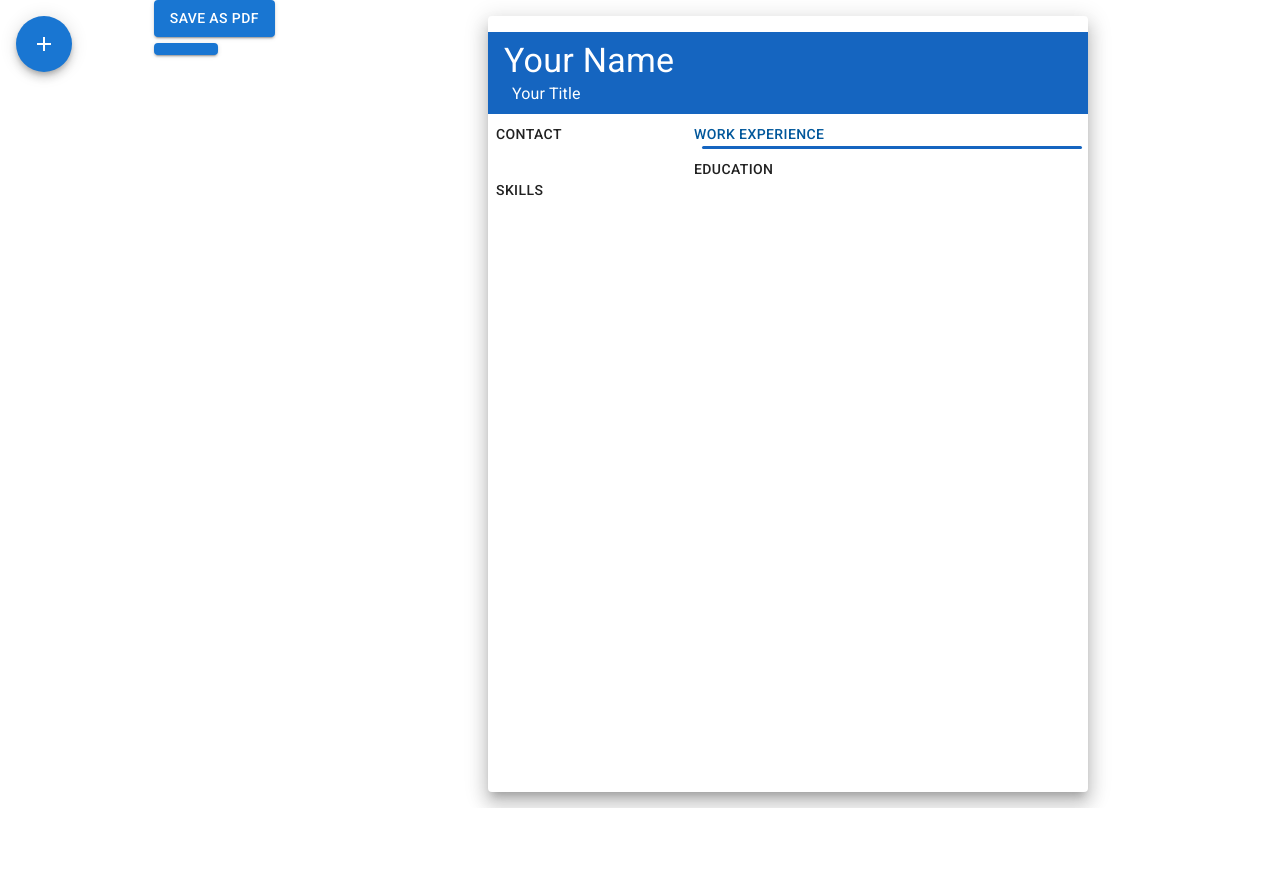
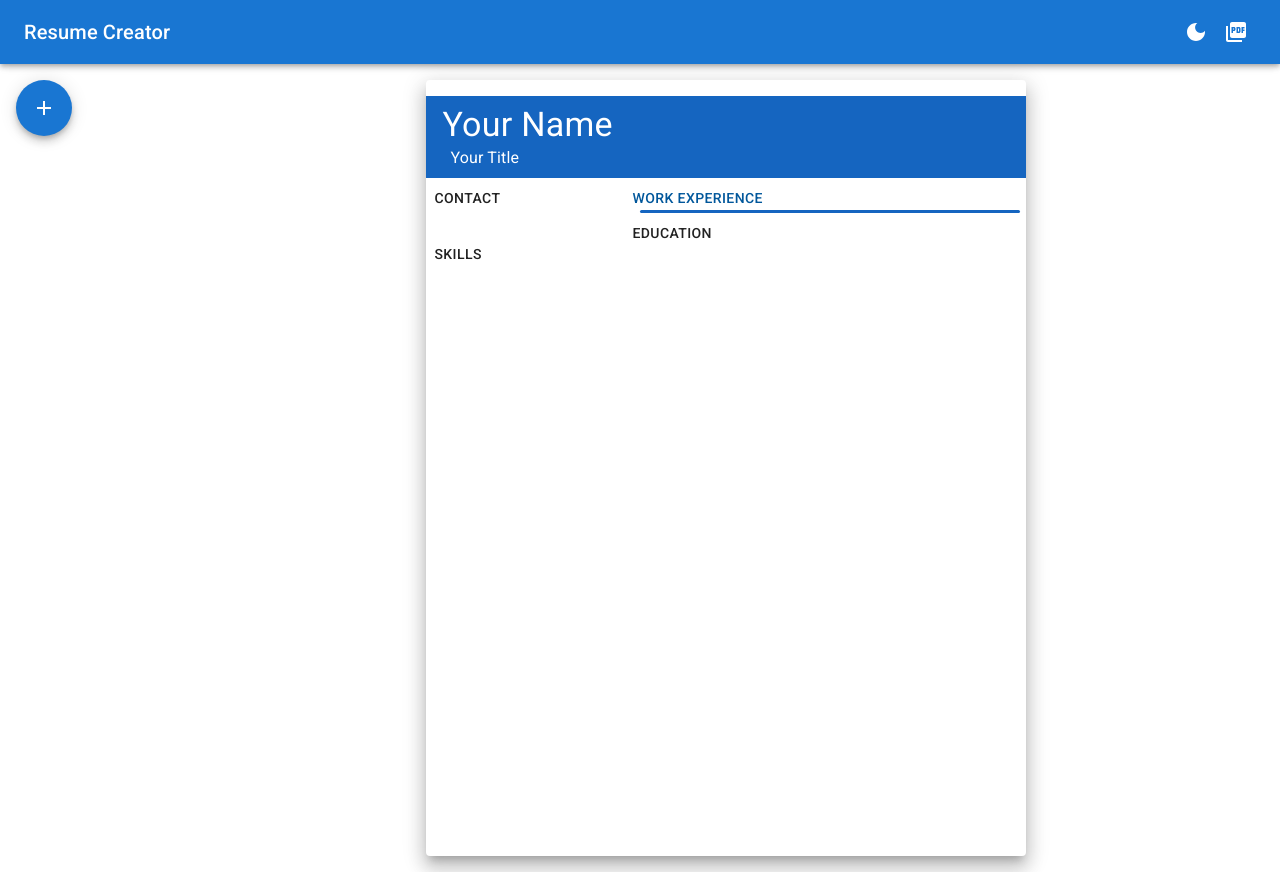
Before and after one commit to craigmclean39/cv-project-top, a React (Create React App) app: page / in a window 1280 px wide. Before the commit the page ends 808 px from the top, so only its background shows below. Built offline with nearby package versions, Linux system fonts and the light colour scheme.

Commit message:
Add Header
Added a header to the site. Put the Save to PDF button, and dark mode
toggle in the header.

```diff
--- a/src/App.js
+++ b/src/App.js
@@ -12,6 +12,7 @@ import html2canvas from "html2canvas";
 import jsPDF from "jspdf";
 import { createTheme, CssBaseline } from "@mui/material";
 import { ThemeProvider } from "@mui/material/styles";
+import AppHeader from "./components/AppHeader";
 import uniqid from "uniqid";
 
 export default class App extends React.Component {
@@ -29,16 +30,6 @@ export default class App extends React.Component {
 
     myResume._contactInformation = contactInfo;
 
-    /*     myResume.addSkill("Nunchuck");
-    myResume.addSkill("Bow Hunting");
-    myResume.addSkill("Computer Hacking");
-    myResume.addSkill("Test");
-    myResume.addSkill("Skill");
-    myResume.addSkill("What?");
-    myResume.addSkill("Dancing");
-    myResume.addSkill("Running");
-    myResume.addSkill("Climbing");
- */
     this.state = {
       resume: myResume,
       mode: "light",
@@ -49,7 +40,7 @@ export default class App extends React.Component {
     this.updateEducationInfo = this.updateEducationInfo.bind(this);
     this.updateSkills = this.updateSkills.bind(this);
     this.saveResumeToPdf = this.saveResumeToPdf.bind(this);
-    this.toggleMode = this.toggleMode.bind(this);
+    this.toggleDarkMode = this.toggleDarkMode.bind(this);
   }
 
   updateContactInfo(info) {
@@ -127,7 +118,7 @@ export default class App extends React.Component {
     );
   }
 
-  toggleMode() {
+  toggleDarkMode() {
     let newMode = this.state.mode === "light" ? "dark" : "light";
     this.setState({
       mode: newMode,
@@ -144,9 +135,14 @@ export default class App extends React.Component {
     return (
       <ThemeProvider theme={myTheme}>
         <CssBaseline />
+
+        <AppHeader
+          saveResumeToPdf={this.saveResumeToPdf}
+          toggleDarkMode={this.toggleDarkMode}
+          mode={this.state.mode}
+        />
         <Box
           sx={{
-            minHeight: "100vh",
             display: "flex",
             bgcolor: "background.paper",
           }}
@@ -158,12 +154,6 @@ export default class App extends React.Component {
             updateEducationInfo={this.updateEducationInfo}
             updateSkills={this.updateSkills}
           />
-          <Box>
-            <Button variant="contained" onClick={this.saveResumeToPdf}>
-              Save as PDF
-            </Button>
-            <Button variant="contained" onClick={this.toggleMode}></Button>
-          </Box>
           <ResumeOutput resume={this.state.resume} />
         </Box>
       </ThemeProvider>
--- /dev/null
+++ b/src/components/AppHeader.js
@@ -0,0 +1,60 @@
+import { AppBar, Toolbar, IconButton, Typography, Box } from "@mui/material";
+import PictureAsPdfIcon from "@mui/icons-material/PictureAsPdf";
+import LightModeIcon from "@mui/icons-material/LightMode";
+import DarkModeIcon from "@mui/icons-material/DarkMode";
+import React from "react";
+
+const AppHeader = (props) => {
+  const { saveResumeToPdf, toggleDarkMode, mode } = props;
+
+  let modeButton, iconColor;
+  if (mode === "light") {
+    iconColor = "primary.contrastText";
+    modeButton = (
+      <IconButton
+        aria-label="dark mode"
+        sx={{ color: "primary.contrastText" }}
+        onClick={toggleDarkMode}
+      >
+        <DarkModeIcon />
+      </IconButton>
+    );
+  } else {
+    iconColor = "default";
+    modeButton = (
+      <IconButton aria-label="light mode" onClick={toggleDarkMode}>
+        <LightModeIcon />
+      </IconButton>
+    );
+  }
+
+  return (
+    <React.Fragment>
+      <AppBar>
+        <Toolbar
+          sx={{
+            display: "flex",
+            justifyContent: "space-between",
+          }}
+        >
+          <Typography variant="h6" component="div">
+            Resume Creator
+          </Typography>
+          <Box>
+            {modeButton}
+            <IconButton
+              aria-label="save as pdf"
+              sx={{ color: iconColor }}
+              onClick={saveResumeToPdf}
+            >
+              <PictureAsPdfIcon />
+            </IconButton>
+          </Box>
+        </Toolbar>
+      </AppBar>
+      <Toolbar />
+    </React.Fragment>
+  );
+};
+
+export default AppHeader;
```
